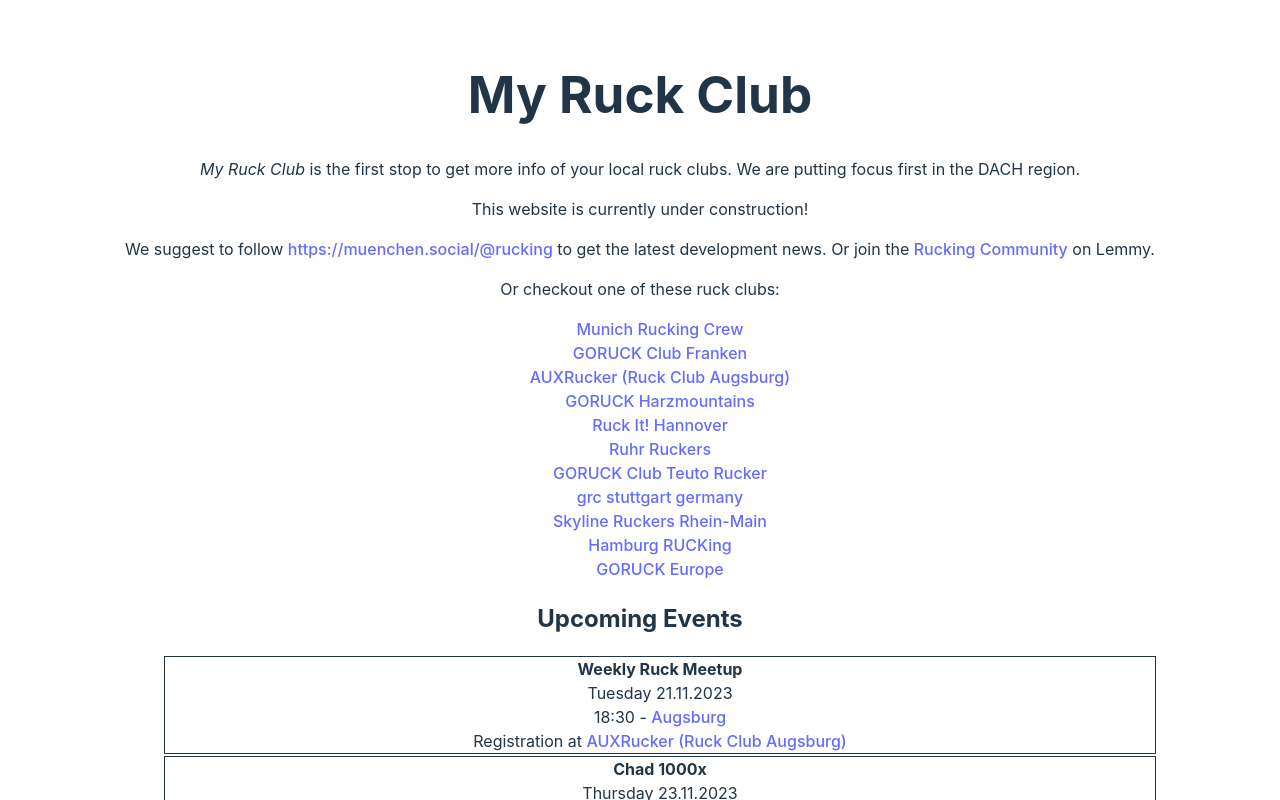
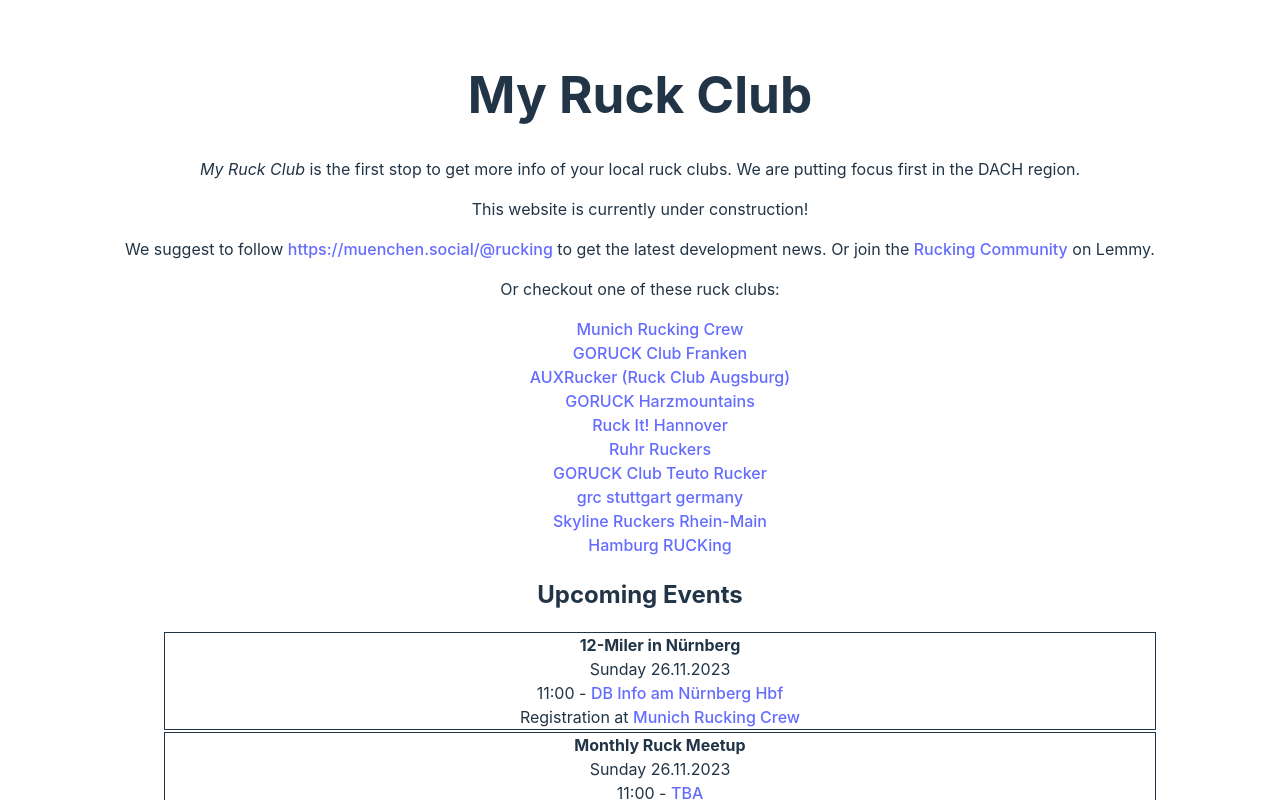
Before and after one commit to barefootstache/MyRuckClub, a Vue app: page / in a window 1280 px wide. Shown: the top 800 px of the page. Built offline with nearby package versions, Linux system fonts and the light colour scheme.

Commit message:
feat: add more events

```diff
--- a/src/assets/clubs.db.ts
+++ b/src/assets/clubs.db.ts
@@ -1,5 +1,6 @@
 export type Club = {
   default?: Default;
+  hide?: boolean;
   id: string;
   name: string;
   url: string;
@@ -85,6 +86,13 @@
   {
     name: 'GORUCK Europe',
     url: 'https://www.instagram.com/goruckeurope/',
-    id: 'goruckeurope'
+    id: 'goruckeurope',
+    hide: true
+  },
+  {
+    name: 'GORUCK',
+    url: 'https://www.goruckevents.com/',
+    id: 'goruck',
+    hide: true
   },
 ]
--- a/src/assets/events.db.ts
+++ b/src/assets/events.db.ts
@@ -10,8 +10,26 @@
 
 export const ClubEvents: ClubEvent[] = [
   {
+    clubId: 'munichruckingcrew',
+    date: new Date('2023-11-26'),
+    lat: 49.44610,
+    location: 'DB Info am Nürnberg Hbf',
+    long: 11.08192,
+    name: '12-Miler in Nürnberg',
+    time: '11:00'
+  },
+  {
+    clubId: 'ruckithannover',
+    date: new Date('2023-11-26'),
+    lat: 52.37600,
+    location: 'TBA',
+    long: 9.74034,
+    name: 'Monthly Ruck Meetup',
+    time: '11:00'
+  },
+  {
     clubId: 'auxruckers',
-    date: new Date('2023-11-21'),
+    date: new Date('2023-11-28'),
     lat: 48.36845,
     location: 'Augsburg',
     long: 10.89624,
@@ -20,20 +38,29 @@
   },
   {
     clubId: 'munichruckingcrew',
-    date: new Date('2023-11-23'),
+    date: new Date('2023-11-30'),
     lat: 48.1779445,
     location: 'BMW Welt Nord, München',
     long: 11.5557917,
-    name: 'Chad 1000x',
+    name: 'Weekly Ruck Meetup',
     time: '19:00'
   },
   {
-    clubId: '',
-    date: new Date('2023-11-26'),
-    lat: 49.4538720,
+    clubId: 'teutorucker',
+    date: new Date('2023-12-03'),
+    lat: 51.9456,
     location: 'TBA',
-    long: 11.0772980,
-    name: 'Nürnberg Ruck',
+    long: 8.5828,
+    name: 'Monthly Ruck Meetup',
     time: '11:00'
   },
+  {
+    clubId: 'munichruckingcrew',
+    date: new Date('2023-12-16'),
+    lat: 48.1779445,
+    location: 'TBA',
+    long: 11.5557917,
+    name: 'Christmas Market Ruck',
+    time: '16:00'
+  },
 ]
--- a/src/components/Clubs.vue
+++ b/src/components/Clubs.vue
@@ -6,7 +6,7 @@
   <div>
     <ul>
       <li v-for="club in Clubs">
-        <a :href="club.url" target="_blank">{{ club.name }}</a>
+        <a v-if="!club.hide" :href="club.url" target="_blank">{{ club.name }}</a>
       </li>
     </ul>
   </div>
```
